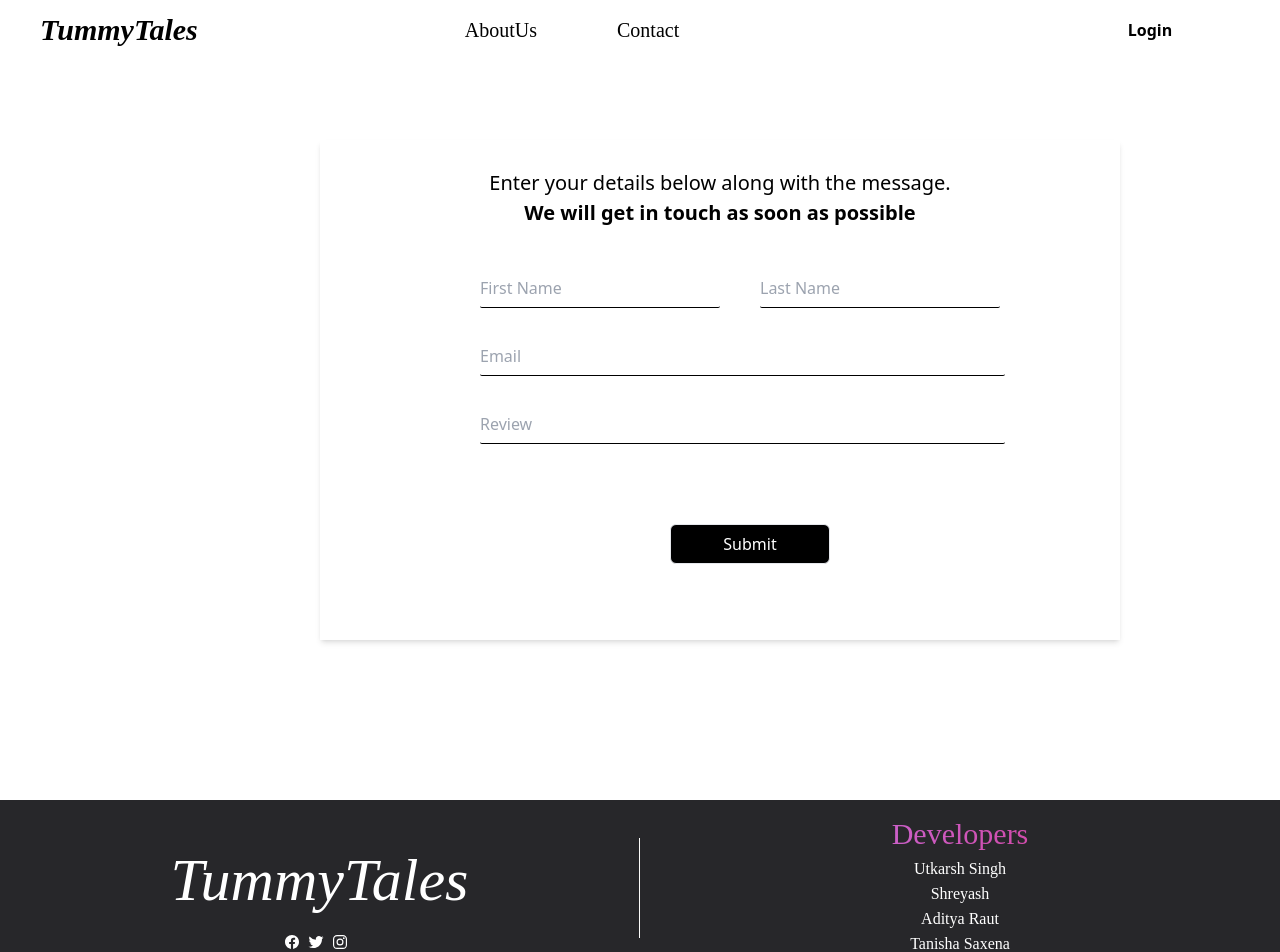
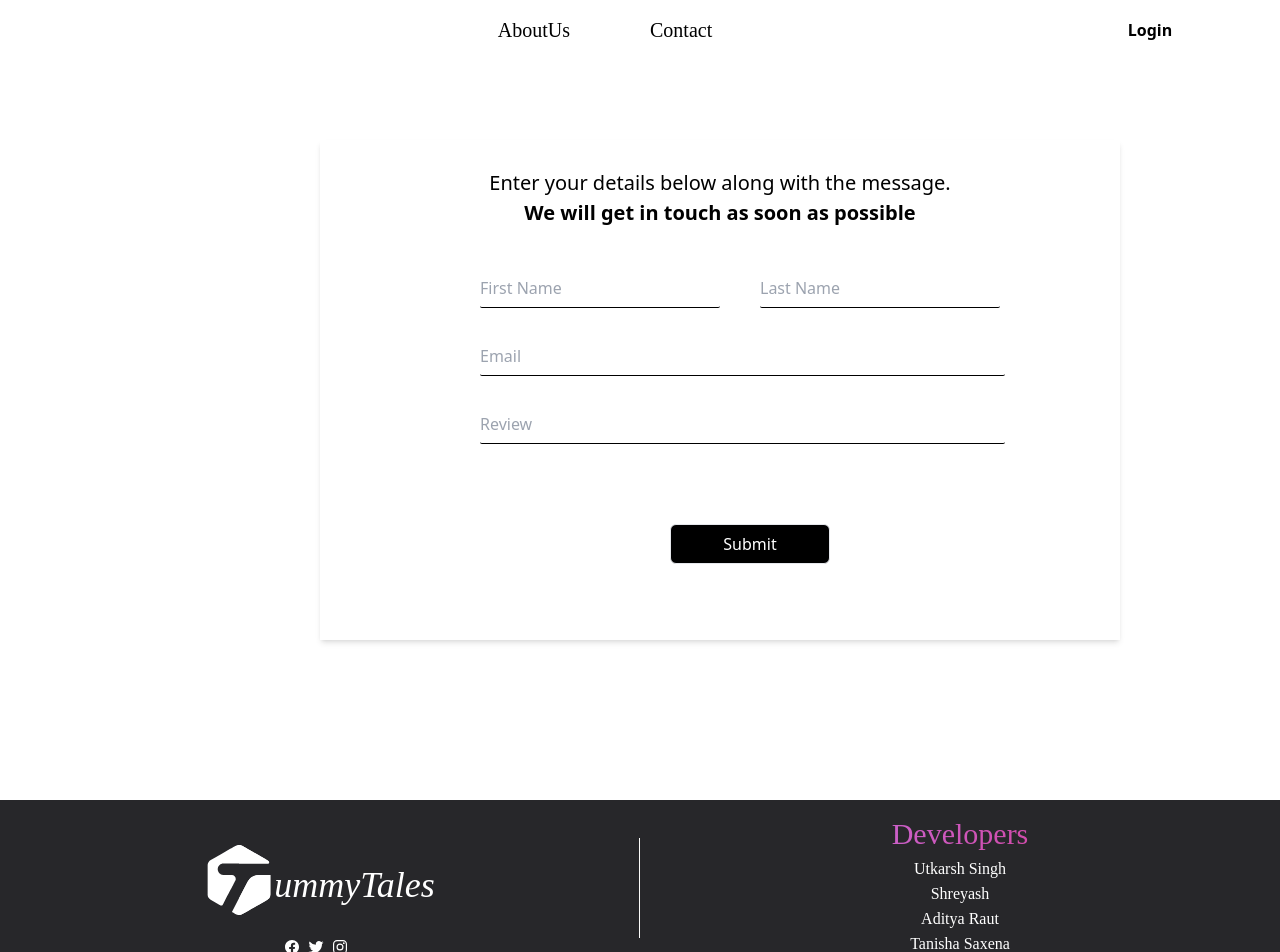
Before and after one commit to TummyTales/Website, a React (Create React App) app in the folder client/: page /contact in a window 1280 px wide. Shown: the top 952 px of the page. Built offline with nearby package versions, Linux system fonts and the light colour scheme.

Commit message:
logo added

```diff
--- a/client/package.json
+++ b/client/package.json
@@ -40,7 +40,7 @@
   "devDependencies": {
     "@babel/plugin-proposal-private-property-in-object": "^7.21.11",
     "autoprefixer": "^10.4.12",
-    "framer-motion": "^7.5.3",
+    "framer-motion": "^7.10.3",
     "postcss": "^8.4.17",
     "react-datepicker": "^4.8.0",
     "react-icons": "^4.4.0",
--- a/client/src/components/General/Footer.jsx
+++ b/client/src/components/General/Footer.jsx
@@ -5,6 +5,8 @@ import Instagram from './Instagram';
 import Twitter from './Twitter';
 import CardInfo from "../ContactUsPage/CardInfo";
 import { Link } from 'react-router-dom';
+import StaticLogo from './StaticLogo';
+
 const Footer=()=>{
 
     return(
@@ -12,7 +14,7 @@ const Footer=()=>{
 
     <div className='relative mt-1 items-center justify-around flex flex-wrap border-b-[0.5px] border-gray-700 pb-6 mb-5'>
         <div className="flex flex-col flex-wrap justify-center items-center basis-1/2 border-r-[1px] small:border-0 border-stone-50 h-[100px]">
-            <div className="text-white text-center font-fjalla text-6xl italic">TummyTales</div>
+           <div className='flex'><StaticLogo /><div className="text-white text-center font-fjalla mt-5 text-4xl italic">ummyTales</div></div>
             <div className='relative flex top-6'><div className='mr-2' ><Facebook /></div><div className='mr-2'><Twitter /></div><div className='mr-2'><Instagram /></div></div>
         </div>
         <div className="flex flex-col basis-1/2 w-1/2 font-jost">
--- a/client/src/components/General/Nav.jsx
+++ b/client/src/components/General/Nav.jsx
@@ -4,6 +4,8 @@ import { useAuth0 } from '@auth0/auth0-react';
 import { useState, useEffect } from 'react';
 import {motion} from 'framer-motion';
 import axios from 'axios';
+import Logo from '../General/logo';
+
 const Nav = (props) =>{
     const {loginWithRedirect,logout,user,isAuthenticated}=useAuth0();
     const [isOpen, setIsOpen] = useState(false);
@@ -53,7 +55,7 @@ const Nav = (props) =>{
 
     return(
         <div className={`relative z-10 flex items-center justify-between mt-0 h-[60px] pl-10 pr-20 ${textColorClass}`}>
-            <Link to="/"><div className="small:text-red-400 w-1 font-fjalla text-3xl font-bold italic">TummyTales</div></Link>
+            <div className='mt-5'><Logo /></div>
             <div className="flex justify-around text-xl font-fjalla small:relative small:top-10 small:justify-between">
                 <Link to="/about"> <button className="mr-20 h-full hover:font-bold">AboutUs</button></Link>
                 <Link to="/contact"><button className="h-full w-full hover:font-bold">Contact</button></Link>
--- /dev/null
+++ b/client/src/components/General/StaticLogo.jsx
@@ -0,0 +1,12 @@
+const StaticLogo=()=>{
+    return (
+        <div className="z-80">
+    <svg xmlns="http://www.w3.org/2000/svg" width="70px" height="70px" enableBackground="new 0 0 24 24" viewBox="0 0 24 24" id="tagged">
+    <path fill="white" d="m13.831.677c8.395 4.817 8.279 4.651 8.487 5.127.088.312-.189.611-.507.564-5.018.005-10.197-.001-15.203.004-.931.008-1.766.775-1.884 1.69-.174 1.084.736 2.176 1.833 2.224 1.045.021 2.024-.005 3.024.008.694-.01 1.313.623 1.296 1.313.042.446.17.049-4.172 8.357-.122.223-.218.467-.391.66-.214.206-.561.173-.793.015-1.078-.626-2.167-1.235-3.24-1.868-.587-.331-.982-.943-1.031-1.615v-10.399c.089-.658.499-1.241 1.071-1.574 8.89-5.121 8.687-5.048 9.295-5.183.472 0 .86-.102 2.215.677z"></path>
+    <path fill="white" d="m14.966 12.634c.723-1.413 2.275-2.364 3.87-2.343 1.026.004 2.616 0 3.914.003 0 2.218-.001 4.436 0 6.654-.017 1.167-.563 1.573-1.565 2.135-8.417 4.825-8.254 4.811-8.879 4.917h-.627c-.778-.169-1.411-.678-2.107-1.033 1.782-3.453 3.601-6.887 5.394-10.333z"></path>
+    <path fill="white" d="M12.379 0h-.379v6.37c2.59 0 6.778.002 9.812-.001.318.047.594-.253.507-.564-.141-.323-.474-.506-.759-.69-9.055-5.197-8.601-4.991-9.181-5.115zM18.785 10.29c-1.577 0-3.104.945-3.819 2.344-.984 1.892-1.976 3.78-2.966 5.669v5.697c1.424-.393-1.724 1.336 9.185-4.917 1.004-.563 1.549-.969 1.565-2.135-.001-2.218 0-4.436 0-6.654-.107 0-3.806-.004-3.965-.004z"></path>
+    </svg>
+    </div>
+    )}
+
+    export default StaticLogo;
--- /dev/null
+++ b/client/src/components/General/logo.jsx
@@ -0,0 +1,30 @@
+import { motion } from "framer-motion";
+const Logo=()=>{
+const svgVariants={
+    hidden:{ rotate:180},
+    visible:{
+        rotate:360,
+        transition:{duration:1, type:'spring'},
+    }
+}
+const pathVariants={
+    hidden:{
+
+        pathLength:0,
+    },
+    visible:{
+
+        pathLength:1,
+        transition:{duration:2, ease:'easeInOut'}
+    }
+}
+
+return (
+<motion.svg variants={svgVariants} initial='hidden' animate='visible'  width="70px" height="70px" xmlns="http://www.w3.org/2000/svg" enableBackground="new 0 0 24 24" viewBox="0 0 24 24" id="tagged">
+<motion.path fill="white" variants={pathVariants} initial='hidden' animate='visible' d="m13.831.677c8.395 4.817 8.279 4.651 8.487 5.127.088.312-.189.611-.507.564-5.018.005-10.197-.001-15.203.004-.931.008-1.766.775-1.884 1.69-.174 1.084.736 2.176 1.833 2.224 1.045.021 2.024-.005 3.024.008.694-.01 1.313.623 1.296 1.313.042.446.17.049-4.172 8.357-.122.223-.218.467-.391.66-.214.206-.561.173-.793.015-1.078-.626-2.167-1.235-3.24-1.868-.587-.331-.982-.943-1.031-1.615v-10.399c.089-.658.499-1.241 1.071-1.574 8.89-5.121 8.687-5.048 9.295-5.183.472 0 .86-.102 2.215.677z"></motion.path>
+<motion.path variants={pathVariants} initial="hidden" animate='visible' fill="white" d="m14.966 12.634c.723-1.413 2.275-2.364 3.87-2.343 1.026.004 2.616 0 3.914.003 0 2.218-.001 4.436 0 6.654-.017 1.167-.563 1.573-1.565 2.135-8.417 4.825-8.254 4.811-8.879 4.917h-.627c-.778-.169-1.411-.678-2.107-1.033 1.782-3.453 3.601-6.887 5.394-10.333z"></motion.path>
+<path fill="white" d="M12.379 0h-.379v6.37c2.59 0 6.778.002 9.812-.001.318.047.594-.253.507-.564-.141-.323-.474-.506-.759-.69-9.055-5.197-8.601-4.991-9.181-5.115zM18.785 10.29c-1.577 0-3.104.945-3.819 2.344-.984 1.892-1.976 3.78-2.966 5.669v5.697c1.424-.393-1.724 1.336 9.185-4.917 1.004-.563 1.549-.969 1.565-2.135-.001-2.218 0-4.436 0-6.654-.107 0-3.806-.004-3.965-.004z"></path>
+</motion.svg>
+)}
+
+export default Logo;
```
Also changed, not shown: 1 other file (tests, documents, lock files or other folders).
